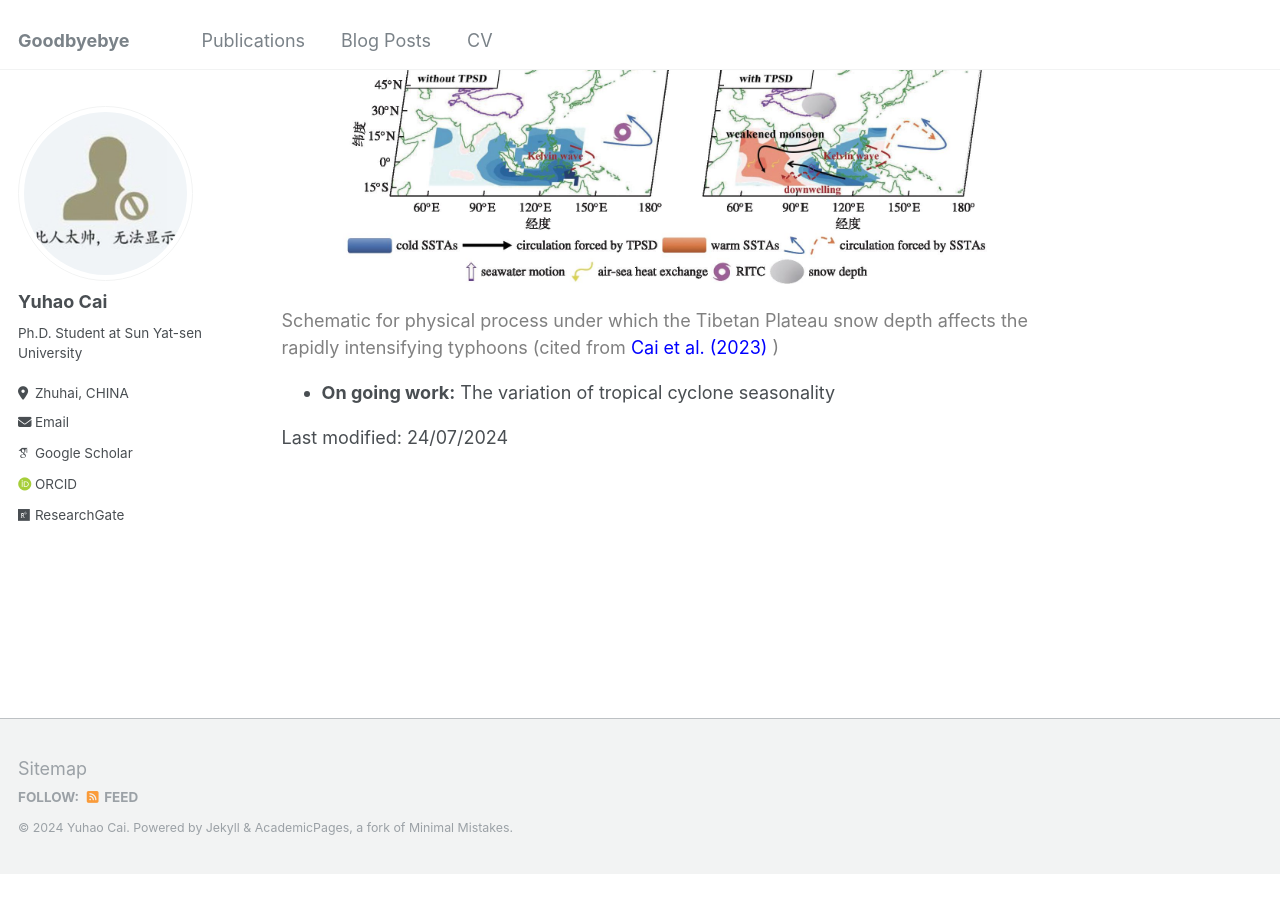
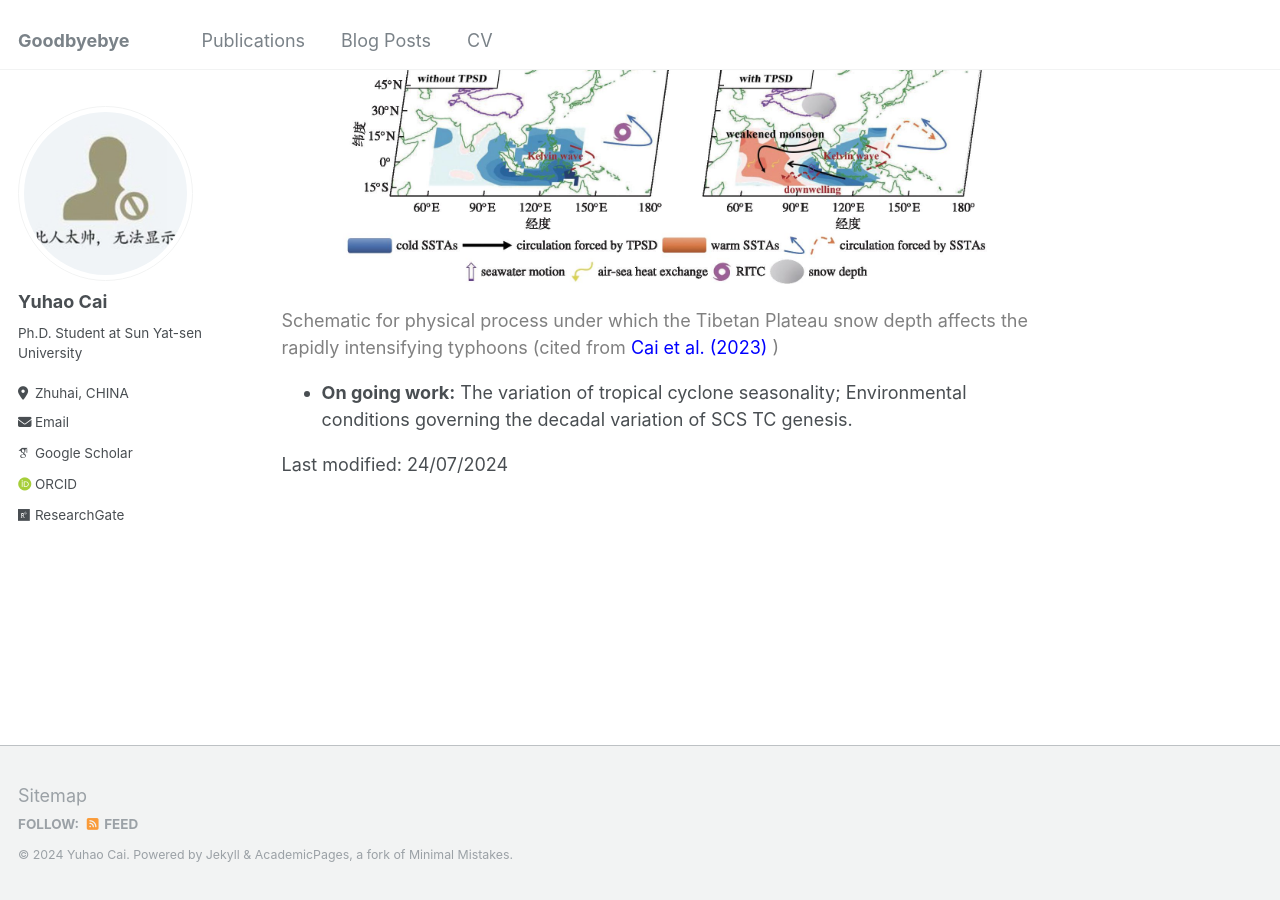
Before and after one commit to caiyh63/caiyh63.github.io, a Jekyll site: the page built from _pages/about.md, in a window 1280 px wide and 900 px high, scrolled down 1251 px. Built offline with Jekyll 4.4.1, drawn with Linux system fonts in a browser that asks for light colours; some web fonts are replaced; before the commit the page ends 2124 px from its top, so only the background shows below that.

Commit message:
Update about.md

```diff
--- a/_pages/about.md
+++ b/_pages/about.md
@@ -26,7 +26,7 @@ redirect_from:
 
 <font color=grey>Schematic for physical process under which the Tibetan Plateau snow depth affects the rapidly intensifying typhoons (cited from </font> <font color=Blue>Cai et al. (2023)</font> <font color=grey>)</font>
 
-- **On going work:** The variation of tropical cyclone seasonality
+- **On going work:** The variation of tropical cyclone seasonality; Environmental conditions governing the decadal variation of SCS TC genesis.
 
 Last modified: 24/07/2024
 
```
